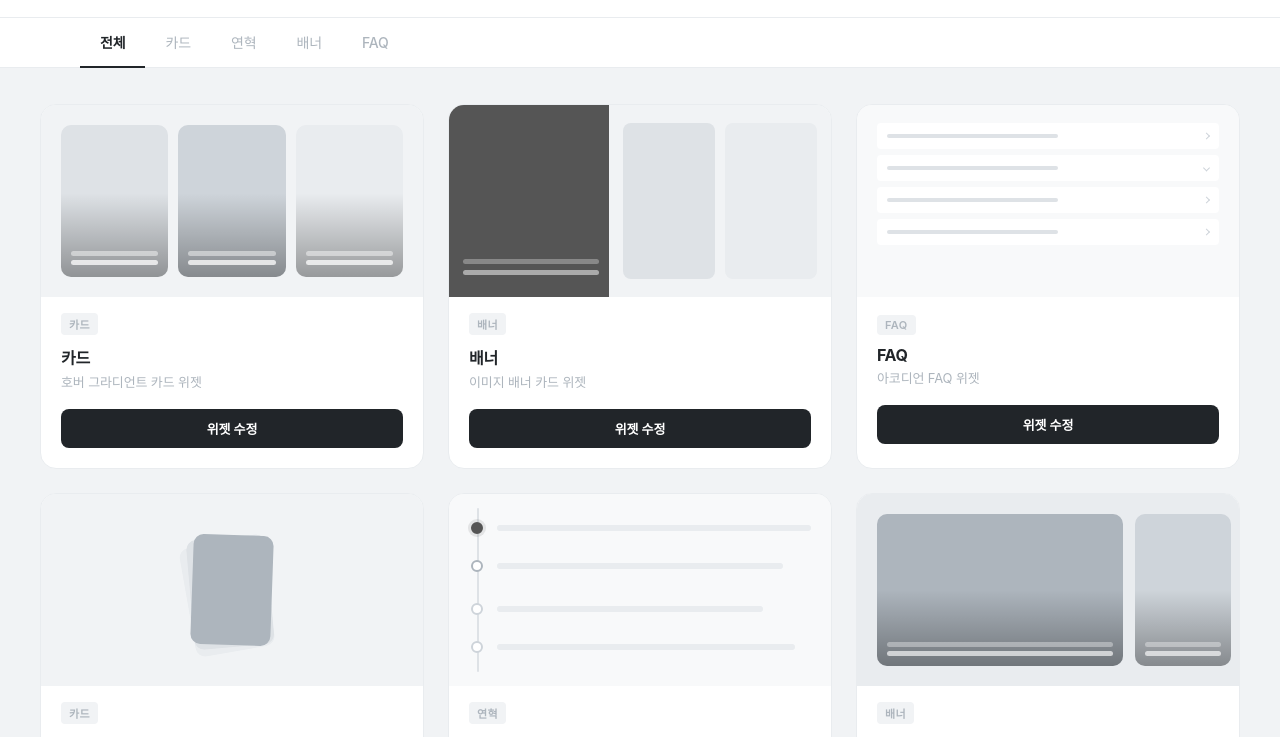
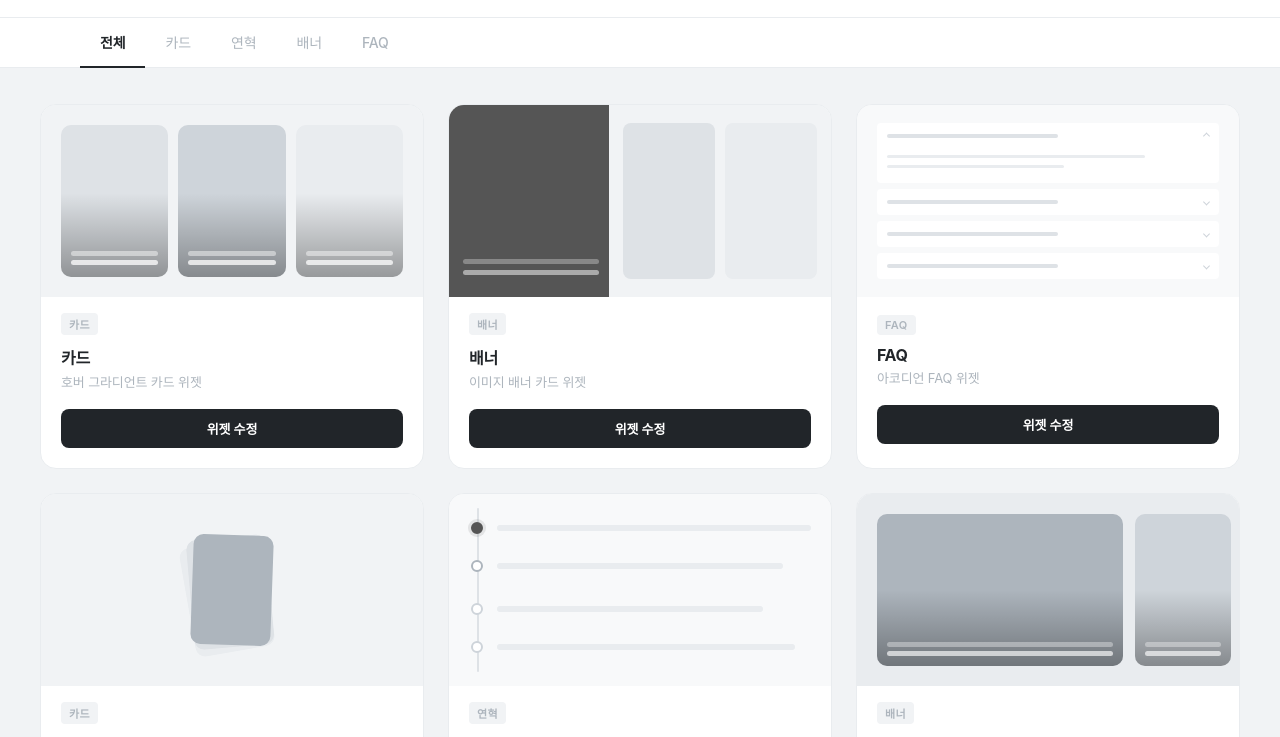
Before and after one commit to heehortus/cutom-widget, a plain HTML site: page index.html in a window 1280 px wide. Shown: the part 63-800 px from the top of the page. Drawn offline with Linux system fonts and the light colour scheme.

Commit message:
fix: FAQ 썸네일 첫 행 펼침+desc 표시, 화살표 위아래 방향으로 변경

```diff
--- a/css/index.css
+++ b/css/index.css
@@ -862,7 +862,7 @@ body {
   background: var(--clr-300);
 }
 
-/* 오른쪽 화살표 (chevron right) */
+/* 아래 화살표 ∨ (closed) */
 .gthumb--faq .gthumb__row::after {
   content: '';
   position: absolute;
@@ -872,18 +872,52 @@ body {
   height: 5px;
   border-right: 1.5px solid var(--clr-400);
   border-top: 1.5px solid var(--clr-400);
-  transform: translateY(-50%) rotate(45deg);
+  transform: translateY(-50%) rotate(135deg);
 }
 
-/* 열린 행: 화살표 아래로 */
+/* 열린 행: 60px (헤더 26px + 본문 34px) */
 .gthumb--faq .gthumb__row--open {
-  height: 26px;
+  height: 60px;
   flex-shrink: 0;
   background: var(--clr-white);
 }
 
+/* 열린 행: 질문 텍스트 바를 헤더 영역(26px)에 고정 */
+.gthumb--faq .gthumb__row--open::before {
+  top: 11px;
+  transform: none;
+}
+
+/* 위 화살표 ∧ (open) */
 .gthumb--faq .gthumb__row--open::after {
-  transform: translateY(-50%) rotate(135deg);
+  transform: translateY(-50%) rotate(-45deg);
+}
+
+/* desc 텍스트 라인 2개 */
+.gthumb--faq .gthumb__row-body {
+  position: absolute;
+  left: 10px;
+  right: 10px;
+  top: 32px;
+}
+
+.gthumb--faq .gthumb__row-body::before {
+  content: '';
+  display: block;
+  height: 3px;
+  border-radius: 2px;
+  background: var(--clr-200);
+  width: 80%;
+  margin-bottom: 7px;
+}
+
+.gthumb--faq .gthumb__row-body::after {
+  content: '';
+  display: block;
+  height: 3px;
+  border-radius: 2px;
+  background: var(--clr-200);
+  width: 55%;
 }
 
 
--- a/js/gallery.js
+++ b/js/gallery.js
@@ -33,8 +33,10 @@
       </div>`,
     'faq': `
       <div class="gthumb gthumb--faq">
+        <div class="gthumb__row gthumb__row--open">
+          <div class="gthumb__row-body"></div>
+        </div>
         <div class="gthumb__row"></div>
-        <div class="gthumb__row gthumb__row--open"></div>
         <div class="gthumb__row"></div>
         <div class="gthumb__row"></div>
       </div>`,
```
